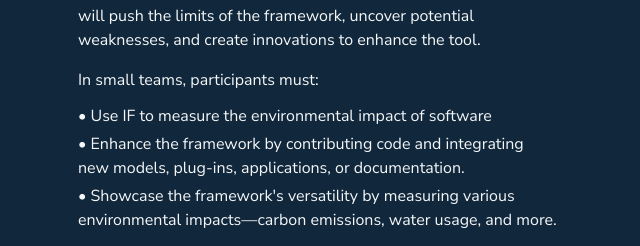
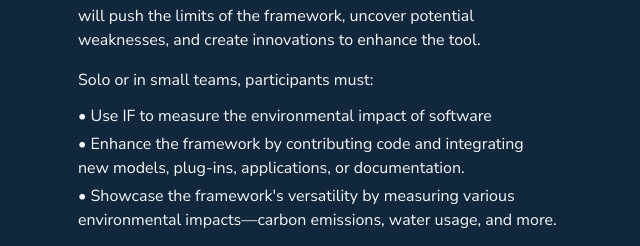
Before and after one commit to Green-Software-Foundation/hack.greensoftware.foundation, an Astro site: page / in a window 1280 px wide. Shown: the part 3324-3570 px from the top of the page, 590-1230 px from the left. Built offline with nearby package versions, Linux system fonts and the light colour scheme; Astro itself is replaced by a stand-in of ours.

Commit message:
Copy update added solo

```diff
--- a/src/components/TheHackExperience.astro
+++ b/src/components/TheHackExperience.astro
@@ -23,7 +23,7 @@
         collaborative innovation. Hackers will push the limits of the framework,
         uncover potential weaknesses, and create innovations to enhance the
         tool.
-        <span>In small teams, participants must:</span>
+        <span>Solo or in small teams, participants must:</span>
         <div class="mt-3 flex flex-col gap-1 text-primary-lightest-2">
           <span> • Use IF to measure the environmental impact of software</span>
           <span>
```
